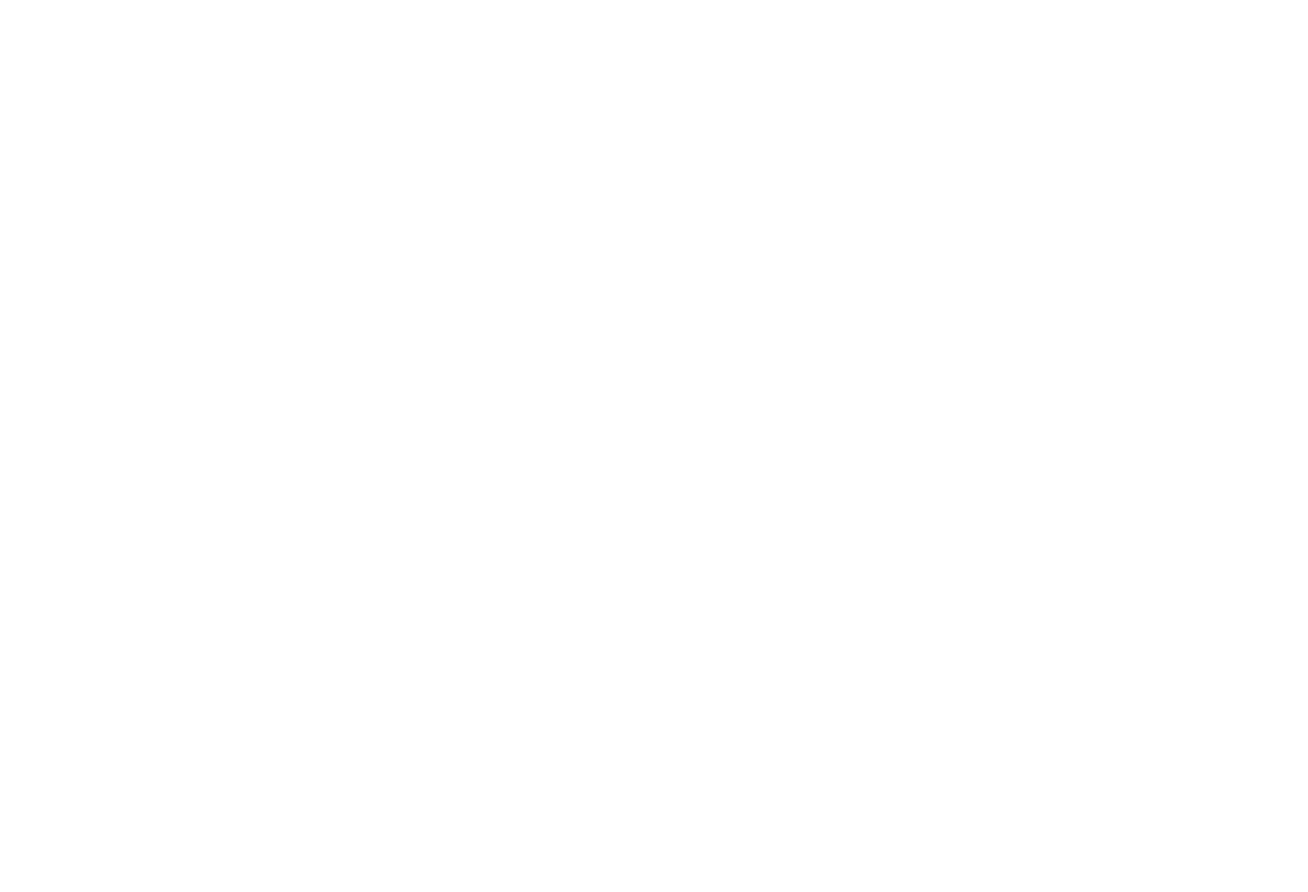
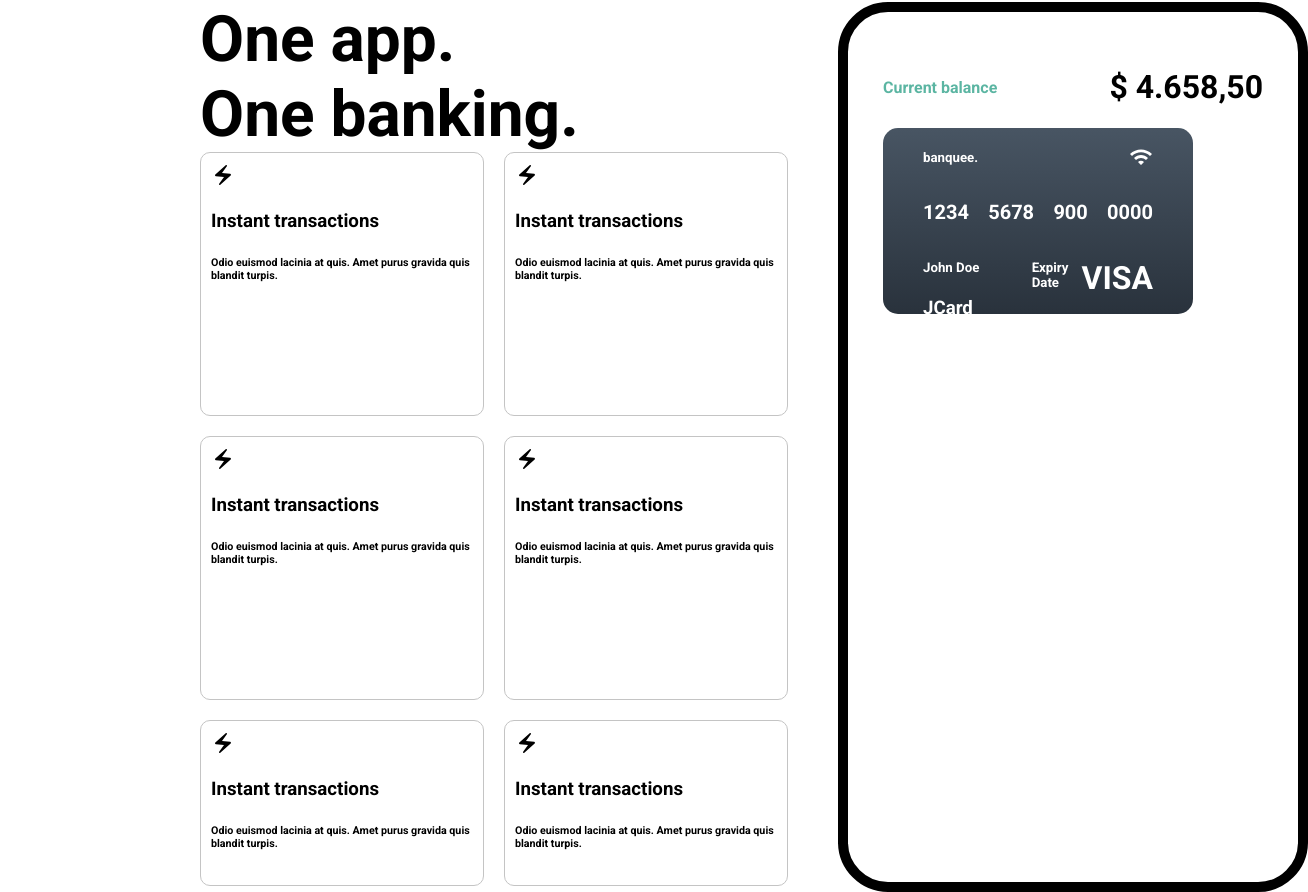
Before and after one commit to Mehadyhasanakash/banquee, a React (Create React App) app: page / in a window 1280 px wide. Shown: the part 935-1827 px from the top of the page, 1308 px wide, since content can reach past the window. Before the commit the page ends 800 px from the top, so only its background shows below. Built offline with nearby package versions, Linux system fonts and the light colour scheme; a web font is replaced by a local one.

Commit message:
app-created

```diff
--- a/src/Page/Home.js
+++ b/src/Page/Home.js
@@ -1,12 +1,14 @@
 import React from 'react';
 import Hero from '../components/hero/Hero';
 import Nav from '../components/Nav';
+import OneApp from '../components/oneApp/OneApp';
 
 const Home = () => {
     return (
         <div>
             <Nav/>
             <Hero/>
+            <OneApp/>
         </div>
     );
 };
--- a/src/components/hero/Hero.js
+++ b/src/components/hero/Hero.js
@@ -10,7 +10,6 @@ const Hero = () => {
             <div className="hero-lift">
                         <h1 className='hero-title'>Banking <br/> starts her.</h1>
                         <p>Lorem ipsum dolor sit amet consectetur adipisicing elit. Eveniet, culpa quo voluptatibus non quaerat animi?</p>
-
 
 
                        <div className='item'>
--- a/src/components/hero/hero.css
+++ b/src/components/hero/hero.css
@@ -1,7 +1,7 @@
 
 .nave-container{
     width: 100%;
-    height: 100vh;
+    height:calc(100vh-91px);
     display: flex;
 }
 .hero{
--- /dev/null
+++ b/src/components/oneApp/OneApp.js
@@ -0,0 +1,105 @@
+import { ElectricBolt, Wifi } from '@mui/icons-material'
+import React from 'react'
+import "./oneapp.css"
+
+const OneApp = () => {
+    return (
+        <div className='app-container'>
+            <div className="app-left">
+                <h1 className='app-title'>One app.<br /> One banking.</h1>
+
+                <div className="grid-card">
+                    <div className="grid">
+                        <div className="card-one">
+                            <ElectricBolt />
+                            <h3>Instant transactions</h3>
+                            <h6>Odio euismod lacinia at quis. Amet purus gravida quis blandit turpis.</h6>
+                        </div>
+                        <div className="card-one">
+                            <ElectricBolt />
+                            <h3>Instant transactions</h3>
+                            <h6>Odio euismod lacinia at quis. Amet purus gravida quis blandit turpis.</h6>
+                        </div>
+                        <div className="card-one">
+                            <ElectricBolt />
+                            <h3>Instant transactions</h3>
+                            <h6>Odio euismod lacinia at quis. Amet purus gravida quis blandit turpis.</h6>
+                        </div>
+                        <div className="card-one">
+                            <ElectricBolt />
+                            <h3>Instant transactions</h3>
+                            <h6>Odio euismod lacinia at quis. Amet purus gravida quis blandit turpis.</h6>
+                        </div>
+                        <div className="card-one">
+                            <ElectricBolt />
+                            <h3>Instant transactions</h3>
+                            <h6>Odio euismod lacinia at quis. Amet purus gravida quis blandit turpis.</h6>
+                        </div>
+                        <div className="card-one">
+                            <ElectricBolt />
+                            <h3>Instant transactions</h3>
+                            <h6>Odio euismod lacinia at quis. Amet purus gravida quis blandit turpis.</h6>
+                        </div>
+                    </div>
+
+                </div>
+
+            </div>
+
+            <div className="app-right">
+                <div className="mobile-container">
+                    <div className="mobile-blance">
+                        <h4>Current balance</h4>
+                        <h1>$ 4.658,50</h1>
+
+                    </div>
+
+                    <div className="mobile-card">
+
+                        <div className='card-containeres'>
+
+                            <div className="card-logos">
+                                <h5>banquee.</h5> <Wifi />
+
+
+                            </div>
+
+                            <div className='card-numberss'>
+                                <h1>1234</h1>
+                                <h1>5678</h1>
+                                <h1>900</h1>
+                                <h1>0000</h1>
+
+                            </div>
+
+                            <div className='card-customer-title'>
+                                <div className="card-title">
+                                    <div className='johen-deo'>
+                                        <h5>John Doe</h5>
+                                        <h3>JCard Holder</h3>
+                                    </div>
+
+                                    <div className='expir-date'>
+                                        <h5>Expiry Date</h5>
+                                        <h3>09/28</h3>
+                                    </div>
+                                </div>
+
+                                <div>
+                                    <h1>VISA</h1>
+                                </div>
+
+
+                            </div>
+
+                        </div>
+                    </div>
+
+                </div>
+
+            </div>
+        </div>
+    )
+}
+
+export default OneApp
--- /dev/null
+++ b/src/components/oneApp/oneapp.css
@@ -0,0 +1,71 @@
+.app-container{
+    width: 100%;
+    height: 100vh;
+    margin-top: 200px;
+    display: flex;
+}
+.app-title{
+    font-size: 4rem;
+    margin: 0;
+}
+
+.app-left{
+    flex: 6;
+
+}
+
+.app-right{
+    flex: 6;
+}
+.grid{
+    display: grid;
+    grid-template-columns: repeat(2, 284px);
+    grid-template-rows: repeat(2, 264px);
+    gap: 20px;
+
+}
+
+.card-one{
+    border: 1.5px solid rgb(196, 196, 196);
+    padding: 10px;
+    border-radius: 10px;
+}
+
+/* right */
+.mobile-container{
+    width: 380px;
+    height: 800px;
+    border: 10px solid black;
+    border-radius: 50px;
+    margin-left: 50px;
+    padding: 35px;
+}
+
+.mobile-blance{
+    display: flex;
+    justify-content: space-between;
+    align-items: center;
+}
+
+.card-containeres{
+    height: 186px;
+    width: 310px;
+    background:linear-gradient(#485563, #29323C) ;
+    border-radius: 15px;
+}
+
+.card-numberss{
+    display: flex;
+    font-size: 10px;
+    justify-items: center;
+    justify-content: space-between;
+    padding: 0 40px;
+    color: white;
+}
+.card-logos{
+    display: flex;
+    align-items: center;
+    justify-content:space-between;
+    padding: 0 40px;
+    color: white;
+}
```
